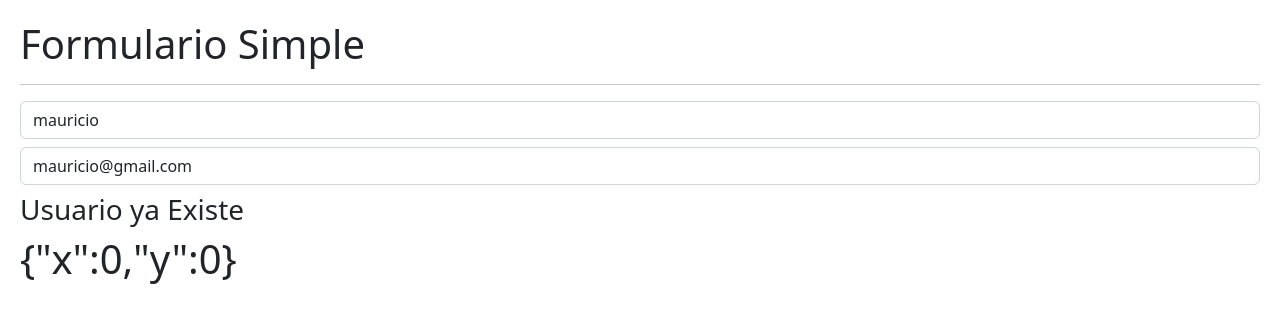
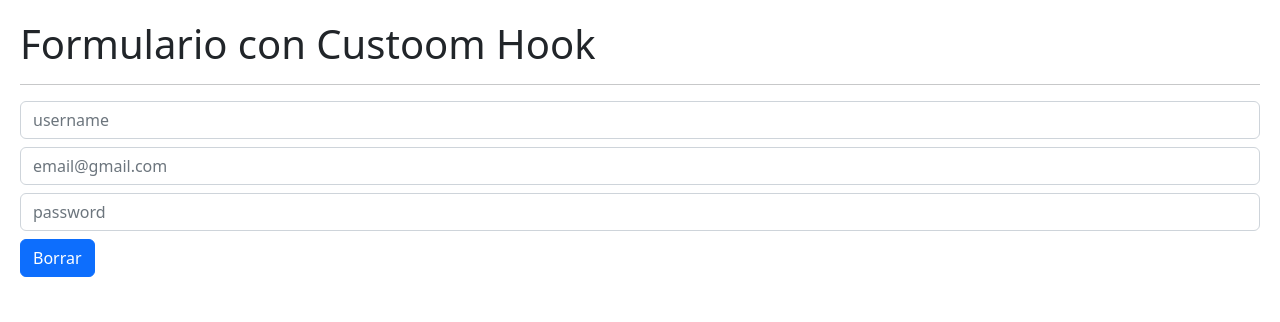
Before and after one commit to mauridevcde/hookApp-React, a React (Vite) app: page / in a window 1280 px wide. Shown: the top 322 px of the page. Built offline with nearby package versions, Linux system fonts and the light colour scheme.

Commit message:
useForm terminado con reset form

```diff
--- /dev/null
+++ b/src/02-useEffect/FormWhitCustomHook.jsx
@@ -0,0 +1,46 @@
+
+import { useForm } from "../hooks/useForm";
+
+export const FormWhitCustomHook = () => {
+  const {formState, onInputChange, onResetForm} = useForm({
+    username: "",
+    email: "",
+    password: "",
+  });
+
+  const {username, email, password} = formState;
+
+
+  return (
+    <>
+      <h1>Formulario con Custoom Hook</h1>
+      <hr />
+      <input
+        type="text"
+        className="form-control"
+        placeholder="username"
+        name="username"
+        value={username}
+        onChange={onInputChange}
+      />
+      <input
+        type="email"
+        className="form-control mt-2"
+        placeholder="email@gmail.com"
+        name="email"
+        value={email}
+        onChange={onInputChange}
+      />
+
+      <input
+        type="email"
+        className="form-control mt-2"
+        placeholder="password"
+        name="password"
+        value={password}
+        onChange={onInputChange}
+      />
+      <button className="btn btn-primary mt-2" onClick={onResetForm}>Borrar</button>
+    </>
+  );
+};
--- /dev/null
+++ b/src/hooks/useForm.js
@@ -0,0 +1,25 @@
+import { useState } from "react";
+
+export const useForm = (initialform = {}) => {
+    const [formState, setFormState] = useState({  initialform  });
+
+
+    const onInputChange = (event) => {
+        console.log(event.target.name);
+        const { name, value } = event.target;
+
+        setFormState({
+            ...formState,
+            [name]: value,
+        });
+    };
+
+    const onResetForm = () => {
+        setFormState(initialform);
+    }
+    return {
+        formState,
+        onInputChange,
+        onResetForm
+    }
+}
--- a/src/main.jsx
+++ b/src/main.jsx
@@ -1,13 +1,13 @@
 
 import React from 'react'
 import ReactDOM from 'react-dom/client'
-import { SimpleForm } from './02-useEffect/SimpleForm'
+import { FormWhitCustomHook } from './02-useEffect/FormWhitCustomHook'
 import {HookApp} from './HookApp'
 import './index.css'
 
 ReactDOM.createRoot(document.getElementById('root')).render(
   //<React.StrictMode>
-    <SimpleForm />
+    <FormWhitCustomHook />
 
   //</React.StrictMode>
 )
```
